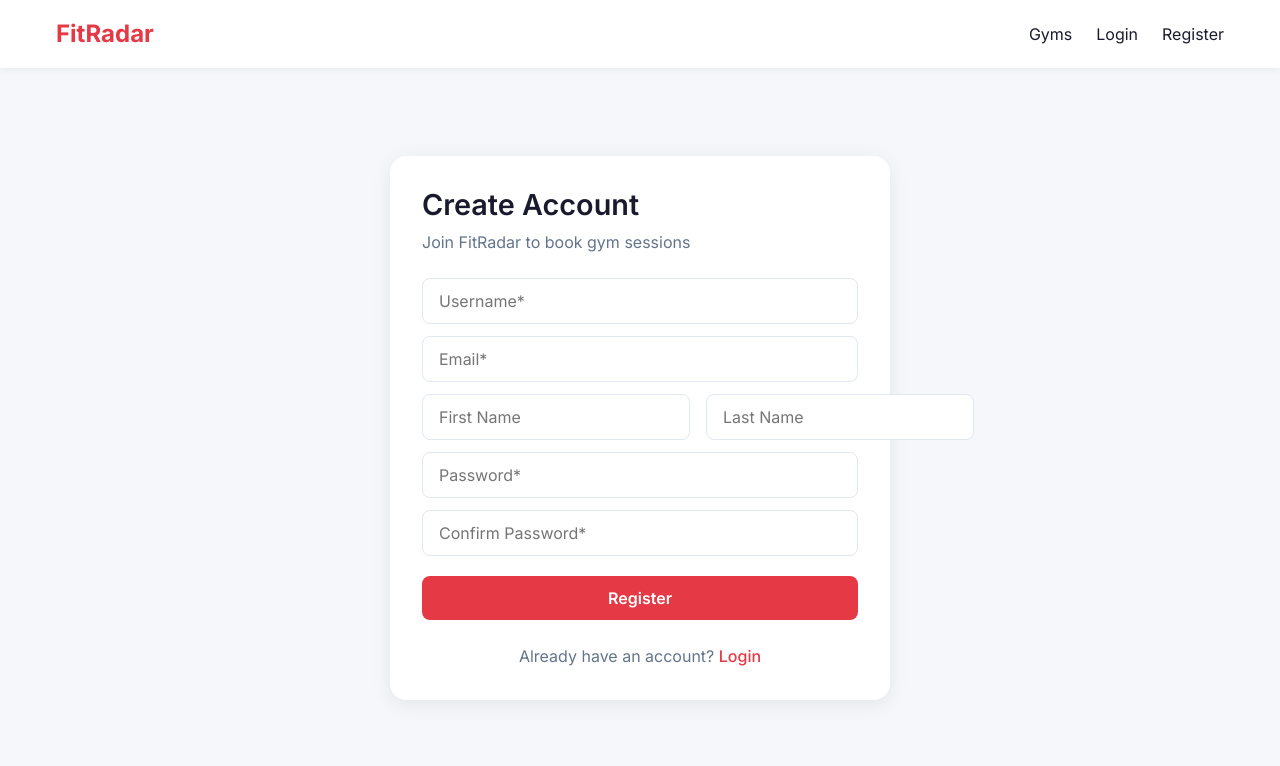
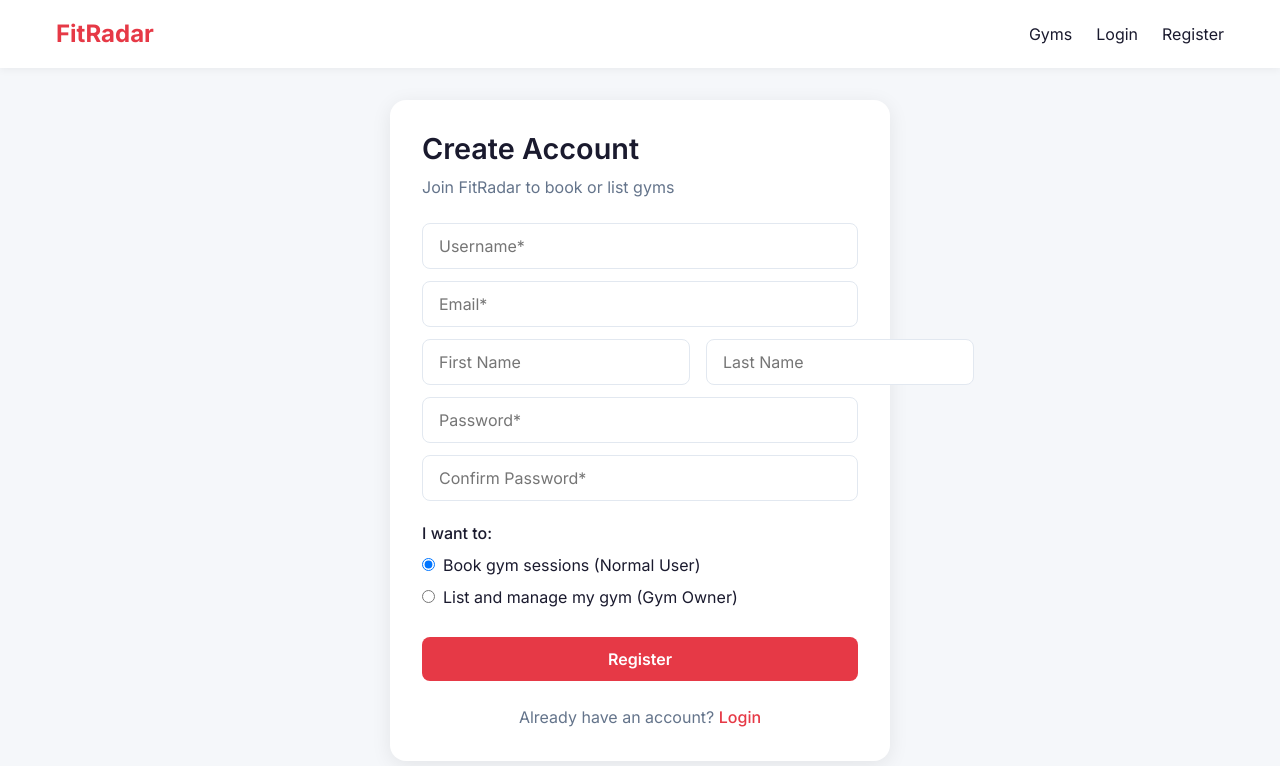
Before and after one commit to georgegyan/fitradar-frontend, a React (Vite) app: page /register in a window 1280 px wide. Shown: the top 766 px of the page. Built offline with nearby package versions, Linux system fonts and the light colour scheme; no server answers.

Commit message:
Add role selection to registration form and conditionally show Submit Gym link

```diff
--- a/src/components/Navbar.jsx
+++ b/src/components/Navbar.jsx
@@ -3,20 +3,21 @@ import useAuthStore from '../stores/authStore';
 
 export default function Navbar() {
   const { user, logout, isAuthenticated } = useAuthStore();
+  const isGymOwner = user?.is_gym_owner === true;
 
   return (
     <nav style={styles.nav}>
       <div className="container" style={styles.container}>
         <Link to="/" style={styles.logo}>
-          FitRadar
+           FitRadar
         </Link>
         <div style={styles.links}>
-          <Link to="/gyms">Gyms</Link>
+          <Link to="/">Gyms</Link>
           {isAuthenticated ? (
             <>
               <Link to="/bookings">My Bookings</Link>
-              <Link to="/submit-gym">Submit Gym</Link>
-              <span style={styles.user}> {user?.username}</span>
+              {isGymOwner && <Link to="/submit-gym">Submit Gym</Link>}
+              <span style={styles.user}>👋 {user?.username}</span>
               <button onClick={logout} style={styles.logoutBtn}>Logout</button>
             </>
           ) : (
@@ -44,16 +45,19 @@ const styles = {
     display: 'flex',
     justifyContent: 'space-between',
     alignItems: 'center',
+    flexWrap: 'wrap',
   },
   logo: {
     fontSize: '1.5rem',
     fontWeight: 700,
     color: '#e63946',
+    textDecoration: 'none',
   },
   links: {
     display: 'flex',
     gap: '1.5rem',
     alignItems: 'center',
+    flexWrap: 'wrap',
   },
   user: {
     fontWeight: 500,
--- a/src/pages/Register.jsx
+++ b/src/pages/Register.jsx
@@ -10,6 +10,7 @@ export default function Register() {
     password2: '',
     first_name: '',
     last_name: '',
+    is_gym_owner: false,   // <-- added role field
   });
   const [errors, setErrors] = useState({});
   const [loading, setLoading] = useState(false);
@@ -17,7 +18,15 @@ export default function Register() {
   const navigate = useNavigate();
 
   const handleChange = (e) => {
-    setFormData({ ...formData, [e.target.name]: e.target.value });
+    const { name, value, type, checked } = e.target;
+    setFormData({
+      ...formData,
+      [name]: type === 'checkbox' ? checked : value,
+    });
+  };
+
+  const handleRoleChange = (value) => {
+    setFormData({ ...formData, is_gym_owner: value === 'owner' });
   };
 
   const handleSubmit = async (e) => {
@@ -41,7 +50,7 @@ export default function Register() {
     <div style={styles.container}>
       <div style={styles.card}>
         <h1 style={styles.title}>Create Account</h1>
-        <p style={styles.subtitle}>Join FitRadar to book gym sessions</p>
+        <p style={styles.subtitle}>Join FitRadar to book or list gyms</p>
         {errors.general && <div style={styles.error}>{errors.general}</div>}
         <form onSubmit={handleSubmit} style={styles.form}>
           <input
@@ -102,6 +111,34 @@ export default function Register() {
             style={styles.input}
           />
           {errors.password2 && <span style={styles.fieldError}>{errors.password2}</span>}
+
+          {/* Role Selection */}
+          <div style={styles.roleGroup}>
+            <label style={styles.roleLabel}>I want to:</label>
+            <div style={styles.roleOptions}>
+              <label style={styles.roleOption}>
+                <input
+                  type="radio"
+                  name="role"
+                  value="user"
+                  checked={!formData.is_gym_owner}
+                  onChange={() => handleRoleChange('user')}
+                />
+                <span>Book gym sessions (Normal User)</span>
+              </label>
+              <label style={styles.roleOption}>
+                <input
+                  type="radio"
+                  name="role"
+                  value="owner"
+                  checked={formData.is_gym_owner}
+                  onChange={() => handleRoleChange('owner')}
+                />
+                <span>List and manage my gym (Gym Owner)</span>
+              </label>
+            </div>
+          </div>
+
           <button type="submit" disabled={loading} style={styles.button}>
             {loading ? 'Creating account...' : 'Register'}
           </button>
@@ -155,6 +192,15 @@ const styles = {
     fontFamily: 'inherit',
   },
   row: { display: 'flex', gap: '1rem' },
+  roleGroup: { margin: '0.5rem 0' },
+  roleLabel: { fontWeight: 500, marginBottom: '0.5rem', display: 'block' },
+  roleOptions: { display: 'flex', flexDirection: 'column', gap: '0.5rem' },
+  roleOption: {
+    display: 'flex',
+    alignItems: 'center',
+    gap: '0.5rem',
+    cursor: 'pointer',
+  },
   button: {
     backgroundColor: '#e63946',
     color: '#fff',
--- a/src/stores/authStore.js
+++ b/src/stores/authStore.js
@@ -51,6 +51,11 @@ const useAuthStore = create(
           return false;
         }
       },
+
+      isGymOwner: () => {
+        const state = get();
+        return state.user?.is_gym_owner == true;
+      },
     }),
     {
       name: 'auth-storage',
```
